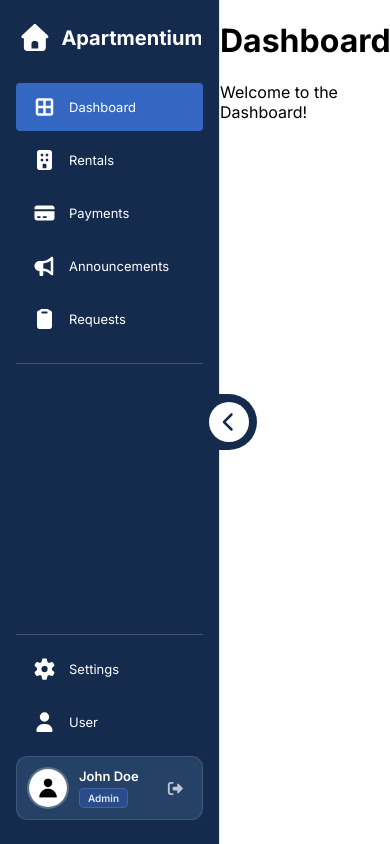
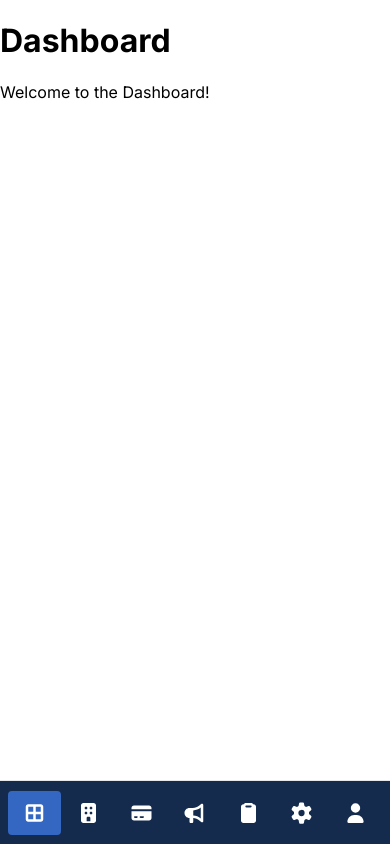
Before and after one commit to Stewpth/Apartment-Rental-Management, a React (Vite) app in the folder apartmentium-frontend/: page /admin/dashboard in a window 390 px wide. Built offline with nearby package versions, Linux system fonts and the light colour scheme.

Commit message:
FEAT(Frontend): Make the Sidebar interactive based on Screen size

```diff
--- a/apartmentium-frontend/src/components/layout/Sidebar.css
+++ b/apartmentium-frontend/src/components/layout/Sidebar.css
@@ -273,3 +273,64 @@
     transition: none;
   }
 }
+
+@media (max-width: 768px) {
+  .sidebar-container,
+  .sidebar-container.closed {
+    position: fixed;
+    top: auto;
+    right: 0;
+    bottom: 0;
+    left: 0;
+
+    width: 100%;
+    min-height: 64px;
+    height: auto;
+    padding: 8px 8px calc(8px + env(safe-area-inset-bottom));
+
+    flex-direction: row;
+    align-items: center;
+    justify-content: stretch;
+
+    border-top: 1px solid #e5e7eb;
+    border-right: 0;
+  }
+
+  .sidebar-top,
+  .sidebar-bottom {
+    display: contents;
+  }
+
+  .sidebar-header,
+  .sidebar-footer,
+  .sidebar-toggle-box {
+    display: none;
+  }
+
+  .sidebar-nav,
+  .sidebar-options {
+    flex-direction: row;
+    gap: 0;
+    padding: 0;
+    border: 0;
+  }
+
+  .sidebar-nav {
+    flex: 5;
+  }
+
+  .sidebar-options {
+    flex: 2;
+  }
+
+  .sidebar-link,
+  .sidebar-container.closed .sidebar-link {
+    flex: 1;
+    justify-content: center;
+    padding: 12px 4px;
+  }
+
+  .sidebar-link span {
+    display: none;
+  }
+}
--- a/apartmentium-frontend/src/components/layout/Sidebar.jsx
+++ b/apartmentium-frontend/src/components/layout/Sidebar.jsx
@@ -30,6 +30,8 @@ export default function Sidebar() {
               key={item.path}
               to={item.path}
               end={item.path === "/admin/dashboard"}
+              aria-label={item.title}
+              title={item.title}
               className={({ isActive }) =>
                 `sidebar-link ${isActive ? "active" : ""}`
               }
@@ -49,6 +51,8 @@ export default function Sidebar() {
               key={item.path}
               to={item.path}
               end={item.path === "/admin/settings"}
+              aria-label={item.title}
+              title={item.title}
               className={({ isActive }) =>
                 `sidebar-link ${isActive ? "active" : ""}`
               }
--- a/apartmentium-frontend/src/pages/Dashboard/Dashboard.css
+++ b/apartmentium-frontend/src/pages/Dashboard/Dashboard.css
@@ -2,3 +2,9 @@
   display: flex;
   height: 100vh;
 }
+
+@media (max-width: 768px) {
+  .dashboard-main {
+    padding-bottom: calc(80px + env(safe-area-inset-bottom));
+  }
+}
```
